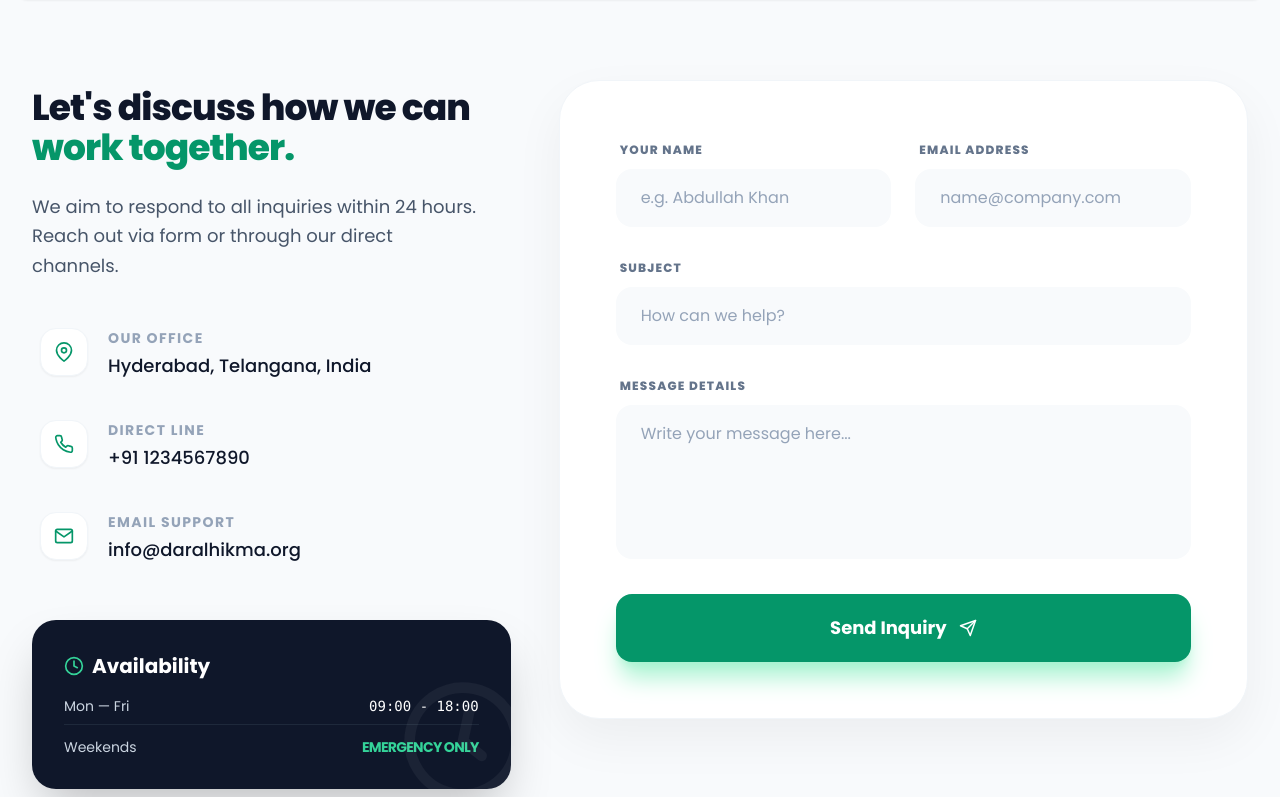
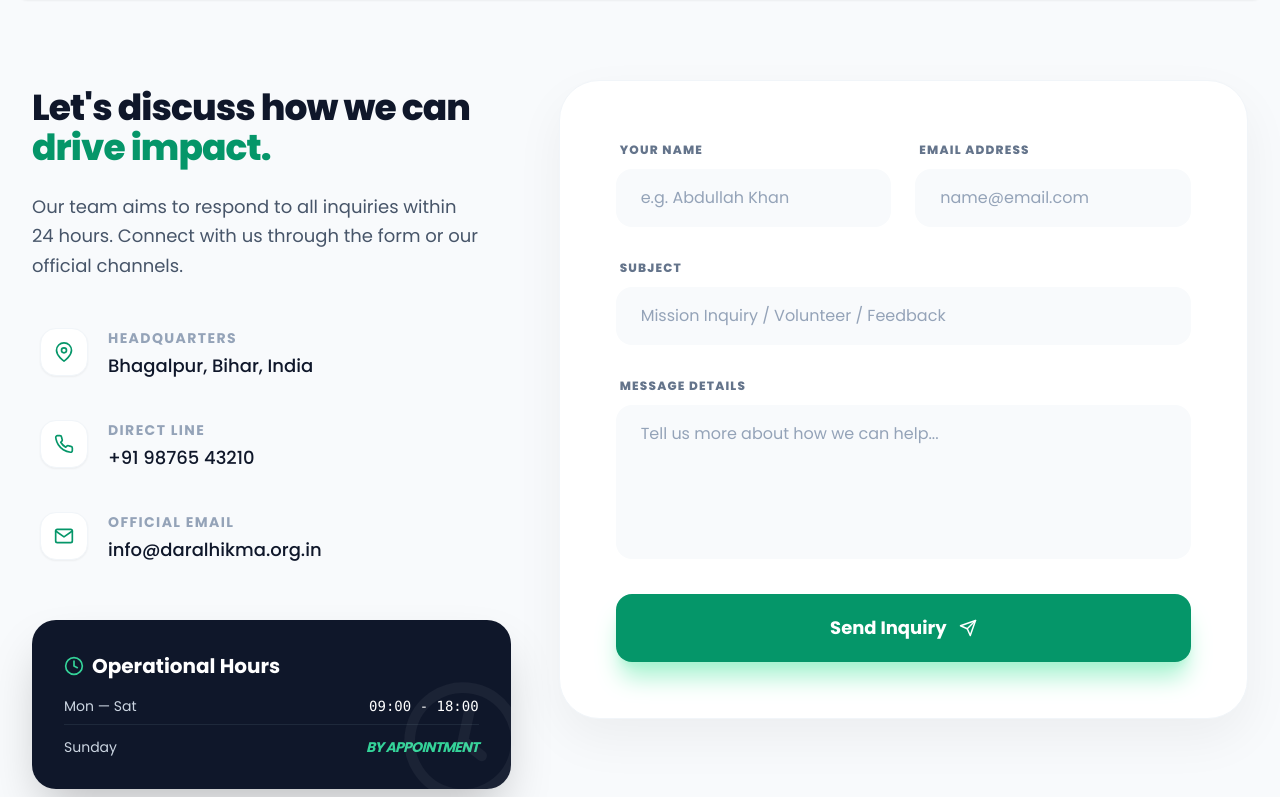
Before and after one commit to daralhikmatrust/dar-al-hikma, a React (Vite) app in the folder frontend/: page /contact in a window 1280 px wide. Shown: the part 323-1120 px from the top of the page. Built offline with nearby package versions, Linux system fonts and the light colour scheme; no server answers; a web font is replaced by a local one.

Commit message:
updated contact

```diff
--- a/frontend/src/pages/Contact.jsx
+++ b/frontend/src/pages/Contact.jsx
@@ -2,7 +2,7 @@ import { Helmet } from "react-helmet-async"
 import { useEffect, useState } from 'react'
 import { motion } from 'framer-motion'
 import PageHeader from '../components/PageHeader'
-import { FiMail, FiPhone, FiMapPin, FiSend, FiClock, FiMessageSquare } from 'react-icons/fi'
+import { FiMail, FiPhone, FiMapPin, FiSend, FiClock } from 'react-icons/fi'
 import toast from 'react-hot-toast'
 import api from '../services/api'
 
@@ -21,21 +21,32 @@ export default function Contact() {
     fetchContent()
   }, [])
 
-  const addressText = contactContent?.address || 'Hyderabad, Telangana, India'
-  const phone1 = contactContent?.phone1 || '+91 1234567890'
-  const email1 = contactContent?.email1 || 'info@daralhikma.org'
+  // Updated defaults for Dar Al Hikma
+  const addressText = contactContent?.address || 'Bhagalpur, Bihar, India'
+  const phone1 = contactContent?.phone1 || '+91 98765 43210'
+  const email1 = contactContent?.email1 || 'info@daralhikma.org.in'
 
   const handleSubmit = async (e) => {
     e.preventDefault()
+    if (submitting) return // Prevent double-clicks
+
     setSubmitting(true)
+    const toastId = toast.loading('Sending your enquiry...')
+
     try {
+      // Logic Fix: Explicitly handle data response
       const { data } = await api.post('/contact', formData)
-      toast.success(data?.message || 'Message sent successfully!')
-      setFormData({ name: '', email: '', subject: '', message: '' })
+
+      if (data.success) {
+        toast.success(data.message || 'Message sent successfully!', { id: toastId })
+        setFormData({ name: '', email: '', subject: '', message: '' })
+      } else {
+        throw new Error(data.message || 'Something went wrong')
+      }
     } catch (error) {
-      console.error('Contact form error – Full Error:', error.response || error)
-      const msg = error?.response?.data?.message || error?.message || 'Failed to send message.'
-      toast.error(msg)
+      console.error('Contact form error:', error.response || error)
+      const errorMsg = error?.response?.data?.message || 'Failed to send message. Please try again later.'
+      toast.error(errorMsg, { id: toastId })
     } finally {
       setSubmitting(false)
     }
@@ -44,11 +55,11 @@ export default function Contact() {
   return (
     <div className="bg-[#f8fafc] min-h-screen font-sans selection:bg-primary-100 selection:text-primary-900">
       <Helmet>
-        <title>Contact Us | Get in Touch - Dar Al Hikma Trust</title>
-        <meta name="description" content="Have questions? Contact Dar Al Hikma Trust for inquiries regarding donations, projects, or how you can get involved." />
+        <title>Contact Us | Dar Al Hikma Trust</title>
+        <meta name="description" content="Reach out to Dar Al Hikma Trust for inquiries regarding donations or missions." />
         <link rel="canonical" href="https://daralhikma.org.in/contact" />
       </Helmet>
-      {/* Abstract Background Decoration */}
+
       <div className="absolute top-0 right-0 w-1/2 h-[600px] bg-gradient-to-bl from-primary-50/50 to-transparent -z-10" />
 
       <section className="pt-16 pb-12">
@@ -60,7 +71,7 @@ export default function Contact() {
           >
             <PageHeader
               title="Get in Touch"
-              description="Have a question or want to get involved? Our team is here to help and guide you."
+              description="Have a question or want to support our missions? We're here to help."
             />
           </motion.div>
         </div>
@@ -70,7 +81,6 @@ export default function Contact() {
         <div className="container-custom px-4 sm:px-6 lg:px-8">
           <div className="grid lg:grid-cols-12 gap-12 items-stretch">
 
-            {/* Left: Refined Info Sidebar */}
             <motion.div
               initial={{ opacity: 0, x: -30 }}
               animate={{ opacity: 1, x: 0 }}
@@ -80,18 +90,18 @@ export default function Contact() {
               <div className="space-y-10">
                 <div>
                   <h2 className="text-4xl font-extrabold text-slate-900 tracking-tight mb-6">
-                    Let's discuss how we can <span className="text-primary-600">work together.</span>
+                    Let's discuss how we can <span className="text-primary-600">drive impact.</span>
                   </h2>
                   <p className="text-lg text-slate-600 leading-relaxed max-w-md">
-                    We aim to respond to all inquiries within 24 hours. Reach out via form or through our direct channels.
+                    Our team aims to respond to all inquiries within 24 hours. Connect with us through the form or our official channels.
                   </p>
                 </div>
 
                 <div className="grid gap-6">
                   {[
-                    { icon: <FiMapPin />, title: 'Our Office', detail: addressText },
+                    { icon: <FiMapPin />, title: 'Headquarters', detail: addressText },
                     { icon: <FiPhone />, title: 'Direct Line', detail: phone1 },
-                    { icon: <FiMail />, title: 'Email Support', detail: email1 },
+                    { icon: <FiMail />, title: 'Official Email', detail: email1 },
                   ].map((item, i) => (
                     <div key={i} className="flex items-start gap-5 p-2 group">
                       <div className="w-12 h-12 rounded-2xl bg-white shadow-sm border border-slate-100 flex items-center justify-center text-primary-600 text-xl group-hover:bg-primary-600 group-hover:text-white transition-all duration-300">
@@ -106,26 +116,24 @@ export default function Contact() {
                 </div>
               </div>
 
-              {/* Minimalist Clock Section */}
               <div className="mt-12 p-8 rounded-3xl bg-slate-900 text-white relative overflow-hidden shadow-2xl">
                 <FiClock className="absolute -right-4 -bottom-4 text-9xl text-white/5 rotate-12" />
                 <h4 className="text-xl font-bold mb-4 flex items-center gap-2">
-                  <FiClock className="text-primary-400" /> Availability
+                  <FiClock className="text-primary-400" /> Operational Hours
                 </h4>
                 <div className="space-y-3 text-sm text-slate-300">
                   <p className="flex justify-between border-b border-slate-800 pb-2">
-                    <span>Mon — Fri</span>
+                    <span>Mon — Sat</span>
                     <span className="text-white font-mono">09:00 - 18:00</span>
                   </p>
                   <p className="flex justify-between">
-                    <span>Weekends</span>
-                    <span className="text-primary-400 font-bold uppercase tracking-tighter">Emergency Only</span>
+                    <span>Sunday</span>
+                    <span className="text-primary-400 font-bold uppercase tracking-tighter italic">By Appointment</span>
                   </p>
                 </div>
               </div>
             </motion.div>
 
-            {/* Right: The "Glass" Contact Form */}
             <motion.div
               initial={{ opacity: 0, x: 30 }}
               animate={{ opacity: 1, x: 0 }}
@@ -151,7 +159,7 @@ export default function Contact() {
                       <input
                         type="email"
                         className="w-full px-6 py-4 rounded-2xl bg-slate-50 border border-transparent focus:bg-white focus:border-primary-500 focus:ring-4 focus:ring-primary-500/5 outline-none transition-all placeholder:text-slate-400"
-                        placeholder="name@company.com"
+                        placeholder="name@email.com"
                         value={formData.email}
                         onChange={(e) => setFormData({ ...formData, email: e.target.value })}
                         required
@@ -164,7 +172,7 @@ export default function Contact() {
                     <input
                       type="text"
                       className="w-full px-6 py-4 rounded-2xl bg-slate-50 border border-transparent focus:bg-white focus:border-primary-500 focus:ring-4 focus:ring-primary-500/5 outline-none transition-all placeholder:text-slate-400"
-                      placeholder="How can we help?"
+                      placeholder="Mission Inquiry / Volunteer / Feedback"
                       value={formData.subject}
                       onChange={(e) => setFormData({ ...formData, subject: e.target.value })}
                       required
@@ -176,7 +184,7 @@ export default function Contact() {
                     <textarea
                       rows="5"
                       className="w-full px-6 py-4 rounded-2xl bg-slate-50 border border-transparent focus:bg-white focus:border-primary-500 focus:ring-4 focus:ring-primary-500/5 outline-none transition-all resize-none placeholder:text-slate-400"
-                      placeholder="Write your message here..."
+                      placeholder="Tell us more about how we can help..."
                       value={formData.message}
                       onChange={(e) => setFormData({ ...formData, message: e.target.value })}
                       required
```
